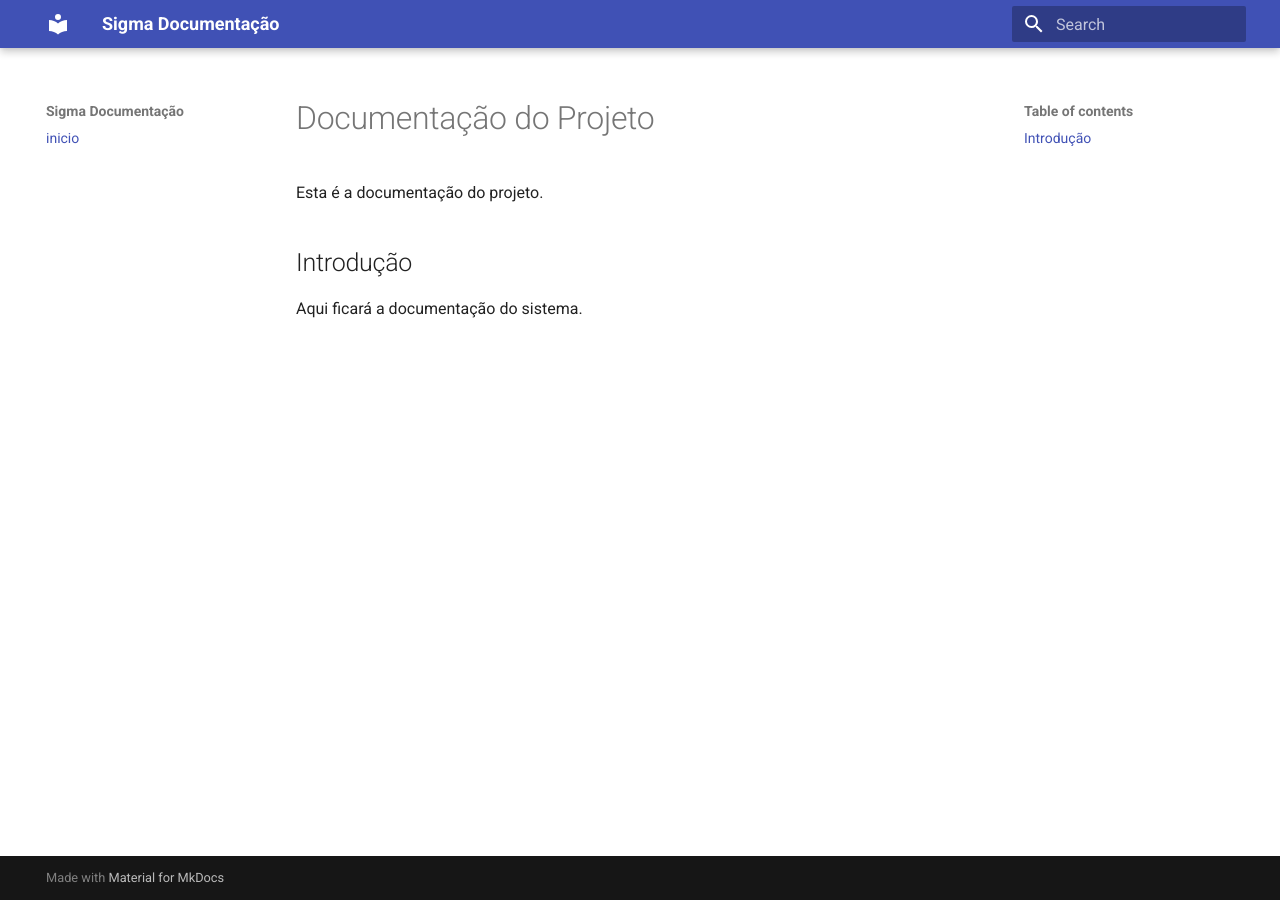
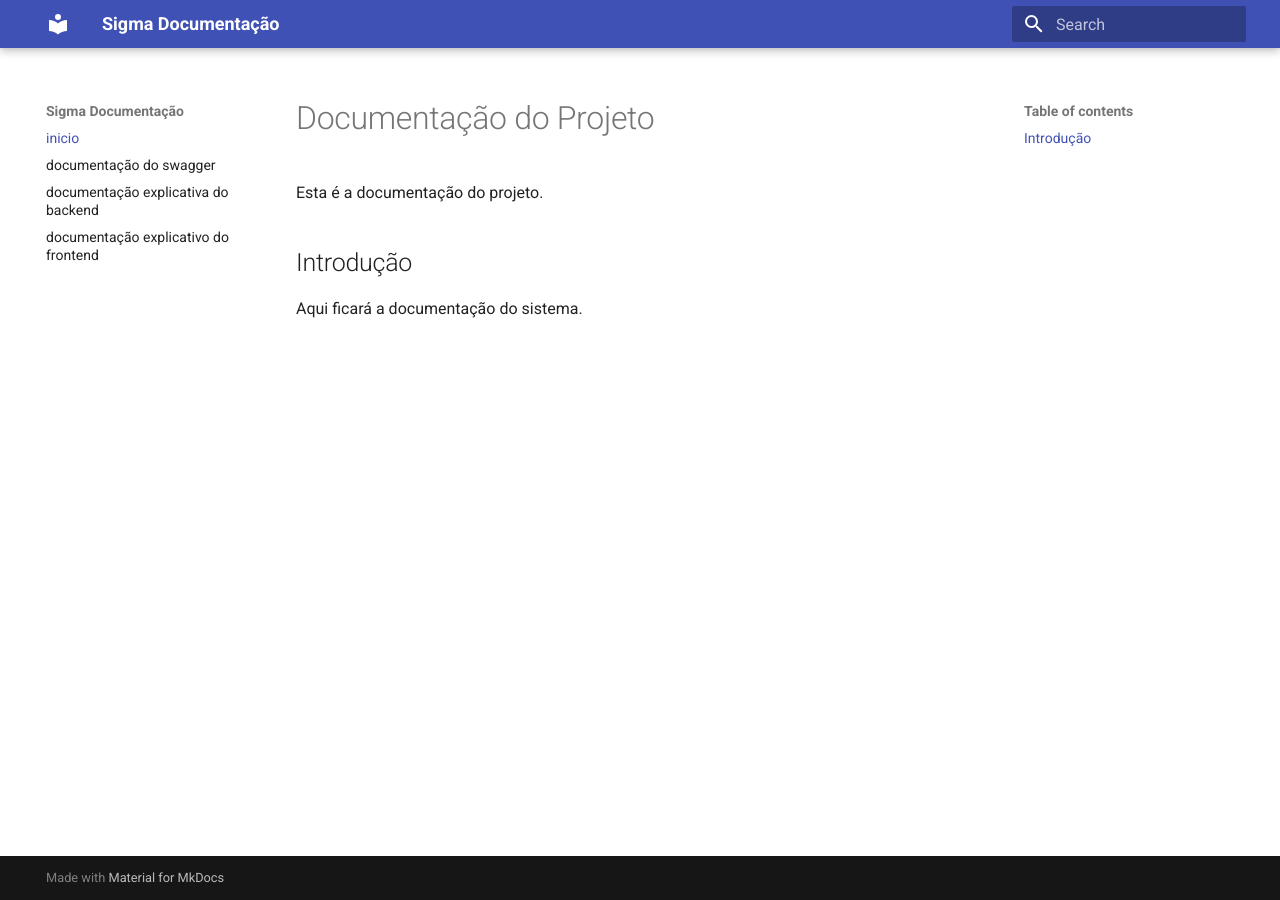
Before and after one commit to gabriel-otacilio/Controle-Financeiro, an MkDocs documentation site: the page built from docs/index.md, in a window 1280 px wide. Built offline with MkDocs 1.6.1 and Material for MkDocs 9.7.7, drawn with Linux system fonts in a browser that asks for light colours.

Commit message:
lancando documentacao

```diff
--- a/mkdocs.yml
+++ b/mkdocs.yml
@@ -6,3 +6,6 @@ theme:
 
 nav:
   - inicio: index.md
+  - documentação do swagger: doc_swagger_&_Postman.md
+  - documentação explicativa do backend: explicativo_backend.md
+  - documentação explicativo do frontend: explicativo_frontend.md
```
